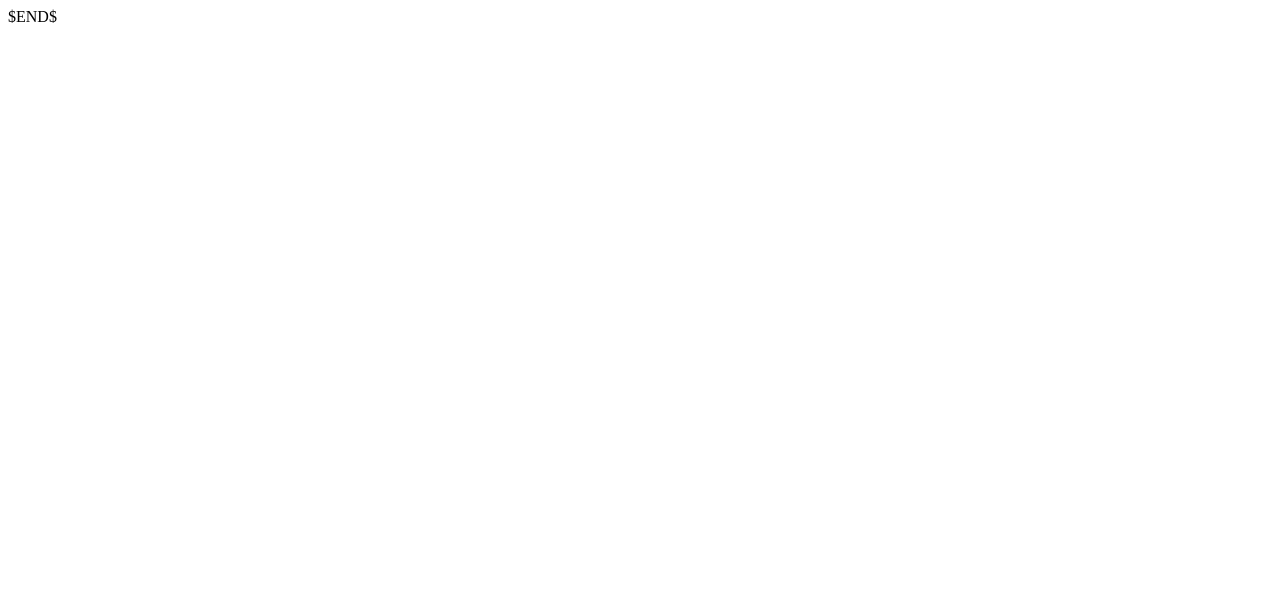
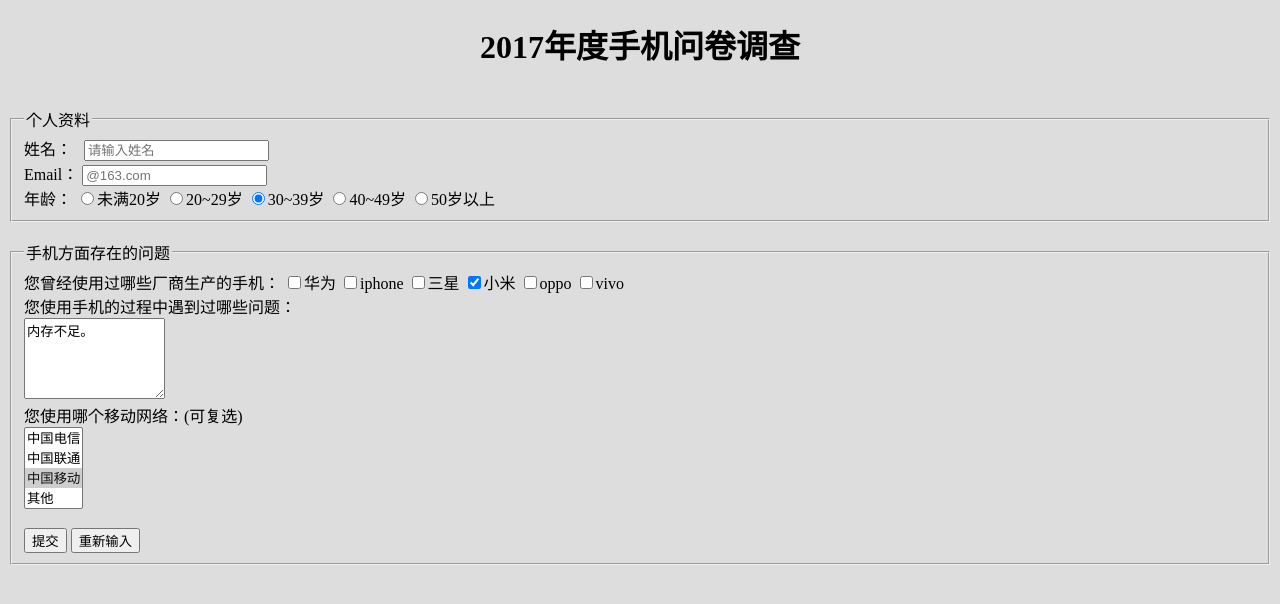
Before and after one commit to liuxinixn1205/liuxinxin, a plain HTML site: page 表单.html in a window 1280 px wide. Drawn offline with Linux system fonts and the light colour scheme.

Commit message:
liuxinxin

```diff
--- a/表单.html
+++ b/表单.html
@@ -2,9 +2,49 @@
 <html lang="en">
 <head>
     <meta charset="UTF-8">
-    <title>$Title$</title>
+    <title>收集调查问卷</title>
 </head>
-<body>
-$END$
+<body bgcolor="#dddddd">
+<h1 align="center"><b>2017年度手机问卷调查</b></h1><br>
+<form action="">
+    <fieldset>
+        <legend>个人资料</legend>
+        姓名：&nbsp;&nbsp;
+        <input type="text" placeholder="请输入姓名"><br>
+        Email：
+        <input type="email" placeholder="@163.com"><br>
+        年龄：
+        <input type="radio" name="age" value="a20">未满20岁
+        <input type="radio" name="age" value="a29">20~29岁
+        <input type="radio" name="age" value="a39" checked="checked">30~39岁
+        <input type="radio" name="age" value="a49">40~49岁
+        <input type="radio" name="age" value="a50">50岁以上
+    </fieldset>
+    <br>
+    <fieldset>
+        <legend>手机方面存在的问题</legend>
+        您曾经使用过哪些厂商生产的手机：
+        <input type="checkbox" name="phone" value="华为">华为
+        <input type="checkbox" name="phone" value="iphone">iphone
+        <input type="checkbox" name="phone" value="三星">三星
+        <input type="checkbox" name="phone" value="小米" checked="checked">小米
+        <input type="checkbox" name="phone" value="OPPO">oppo
+        <input type="checkbox" name="phone" value="vivo">vivo
+        <br>
+        您使用手机的过程中遇到过哪些问题：<br>
+        <textarea name="" id="" cols="15" rows="5">内存不足。</textarea>
+        <br>
+        您使用哪个移动网络：(可复选)<br>
+        <select name="" multiple="multiple">
+            <option>中国电信</option>
+            <option>中国联通</option>
+            <option selected="selected">中国移动</option>
+            <option>其他</option>
+        </select>
+        <br><br>
+        <input type="submit" value="提交">
+        <input type="reset" value="重新输入">
+    </fieldset>
+</form>
 </body>
 </html>
```
